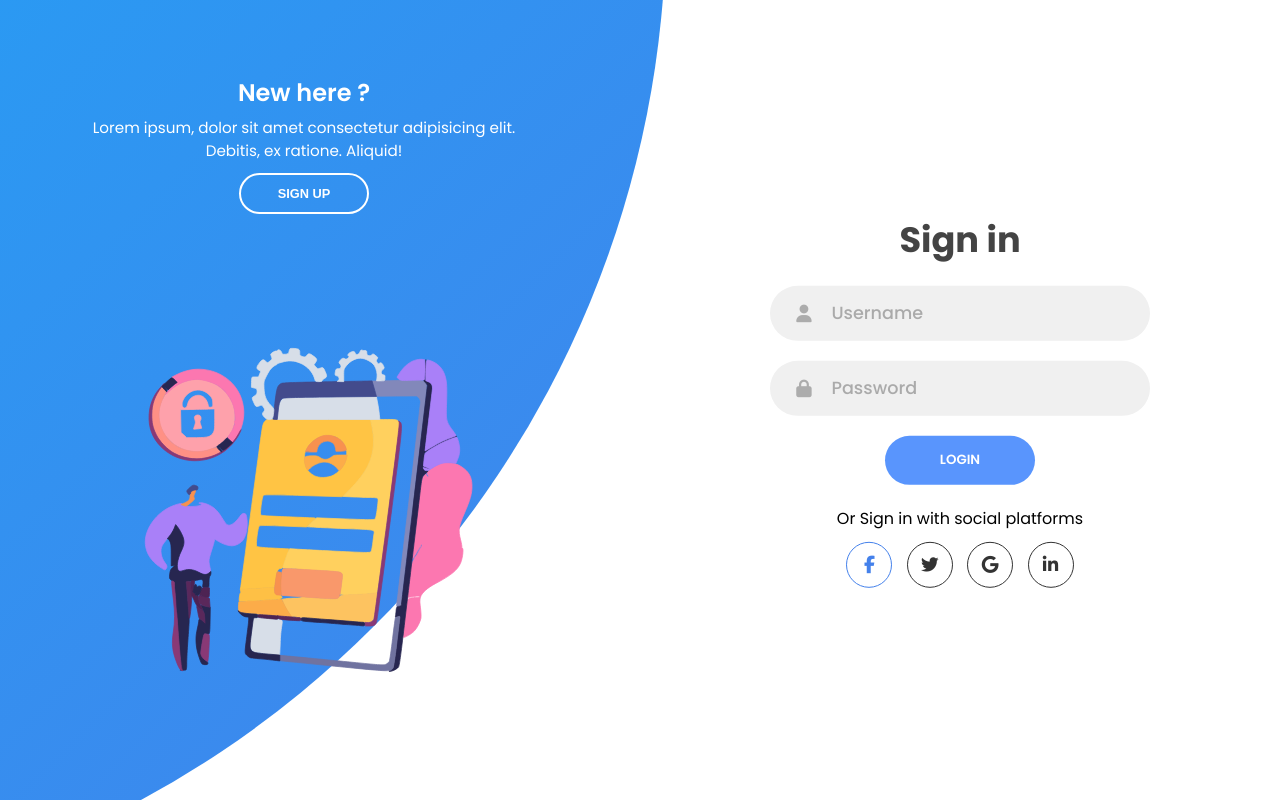
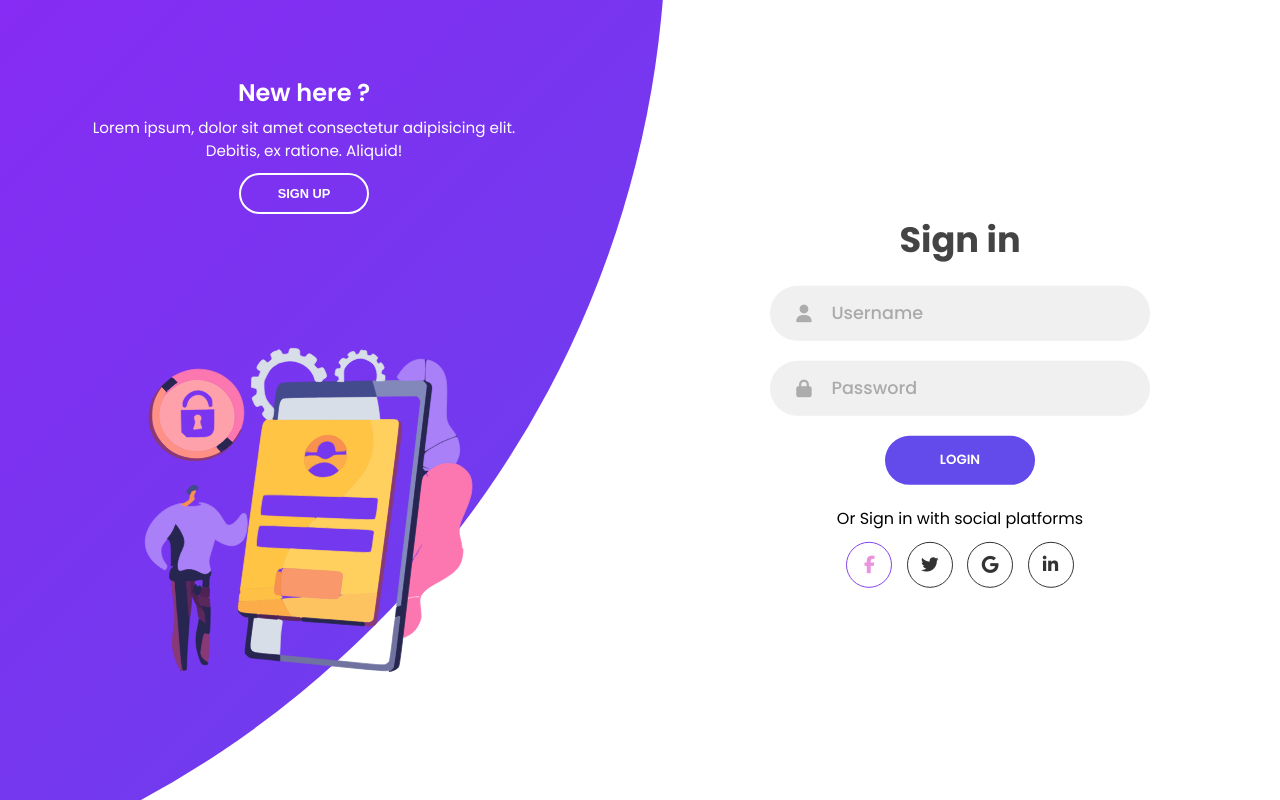
Before and after one commit to muax0uwu/CM, a plain HTML site: page login2.html in a window 1280 px wide. In both pictures the pointer is over the link 869 px from the left and 564 px from the top of the page. Drawn offline with Linux system fonts and the light colour scheme.

Commit message:
Update style2.css

```diff
--- a/style2.css
+++ b/style2.css
@@ -128,13 +128,13 @@ form.sign-in-form {
 }
 
 .social-icon:hover {
-  color: #4481eb;
-  border-color: #4481eb;
+  color: #eb94de;
+  border-color: #8444eb;
 }
 
 .btn {
   width: 150px;
-  background-color: #5995fd;
+  background-color: #634beb;
   border: none;
   outline: none;
   height: 49px;
@@ -148,7 +148,7 @@ form.sign-in-form {
 }
 
 .btn:hover {
-  background-color: #4d84e2;
+  background-color: #4da0e3;
 }
 .panels-container {
   position: absolute;
@@ -168,7 +168,7 @@ form.sign-in-form {
   top: -10%;
   right: 48%;
   transform: translateY(-50%);
-  background-image: linear-gradient(-45deg, #4481eb 0%, #04befe 100%);
+  background-image: linear-gradient(-45deg, #6544eb 0%, #b805ff 100%);
   transition: 1.8s ease-in-out;
   border-radius: 50%;
   z-index: 6;
```
